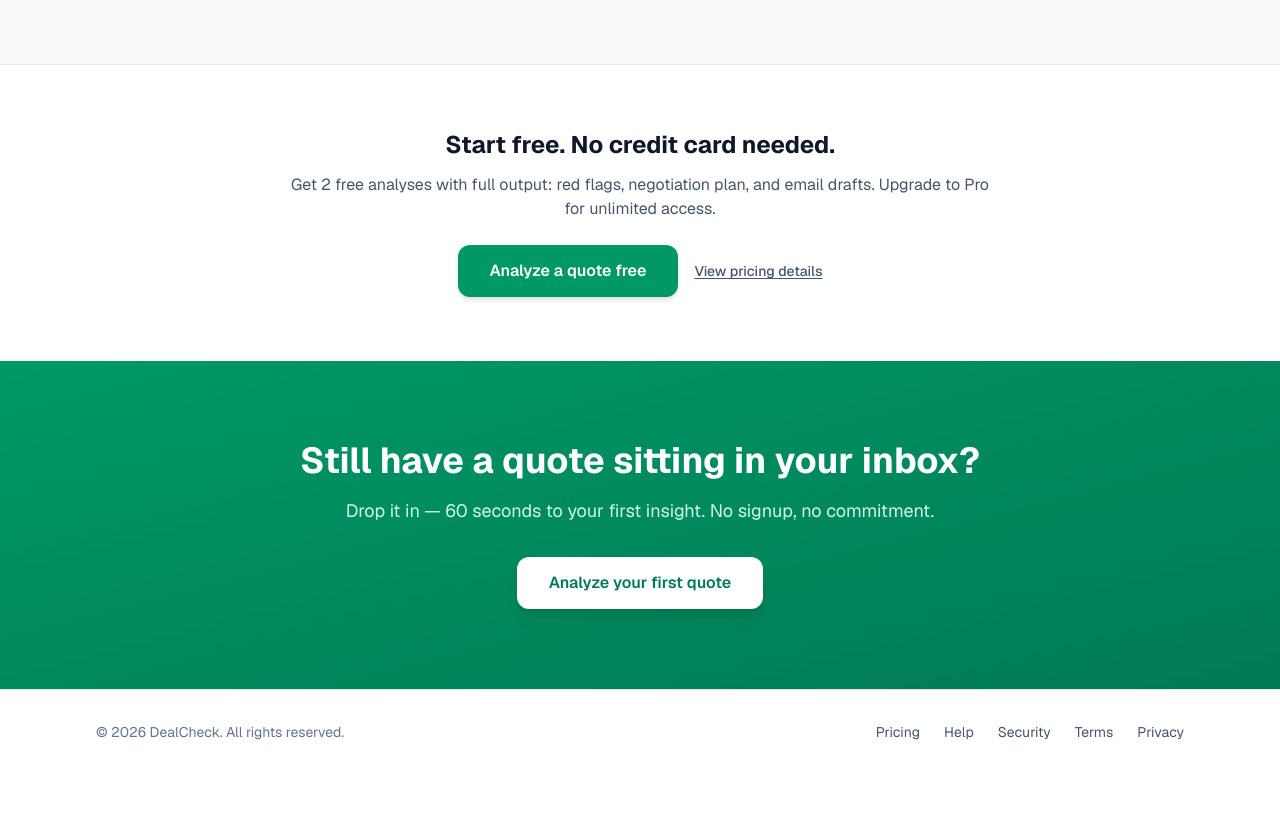
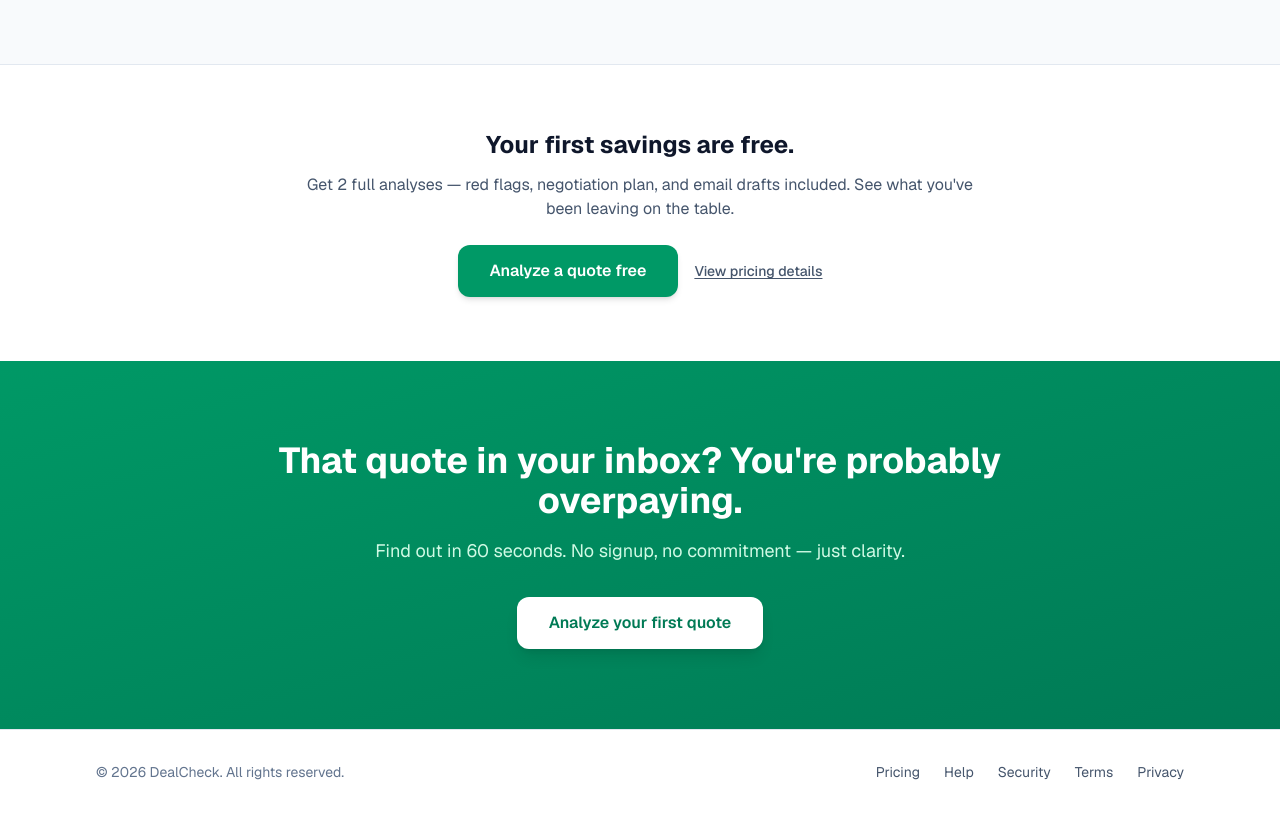
Before and after one commit to Boomchakalala/Dealcheck, a Next.js app: page / in a window 1280 px wide. Shown: the part 2023-2837 px from the top of the page. Before the commit the page ends 2797 px from the top, so only its background shows below. Built offline with nearby package versions, Linux system fonts and the light colour scheme.

Commit message:
Sandbox autosave

```diff
--- a/src/app/page.tsx
+++ b/src/app/page.tsx
@@ -324,7 +324,7 @@ export default function LandingPage() {
                       </div>
                     </div>
                     <p className="text-sm text-slate-500 mt-6 italic">
-                      Adjust tone, risk level, and variables. Copy and send in seconds.
+                      Pick your tone, adjust the asks, and send. Done in 30 seconds.
                     </p>
                   </div>
                 )}
@@ -376,10 +376,10 @@ export default function LandingPage() {
       <section id="pricing" className="py-16 bg-white">
         <div className="max-w-3xl mx-auto px-5 sm:px-8 text-center">
           <h2 className="text-2xl font-bold text-slate-900 mb-3">
-            Start free. No credit card needed.
+            Your first savings are free.
           </h2>
           <p className="text-base text-slate-600 mb-6">
-            Get 2 free analyses with full output: red flags, negotiation plan, and email drafts. Upgrade to Pro for unlimited access.
+            Get 2 full analyses — red flags, negotiation plan, and email drafts included. See what you've been leaving on the table.
           </p>
           <div className="flex flex-col sm:flex-row items-center justify-center gap-4">
             <Link
@@ -402,10 +402,10 @@ export default function LandingPage() {
       <section className="bg-gradient-to-br from-emerald-600 to-emerald-700 py-20">
         <div className="max-w-4xl mx-auto px-5 sm:px-8 text-center">
           <h2 className="text-3xl sm:text-4xl font-bold text-white mb-4">
-            Still have a quote sitting in your inbox?
+            That quote in your inbox? You're probably overpaying.
           </h2>
           <p className="text-emerald-100 text-lg mb-8">
-            Drop it in — 60 seconds to your first insight. No signup, no commitment.
+            Find out in 60 seconds. No signup, no commitment — just clarity.
           </p>
           <Link
             href="/try"
```
